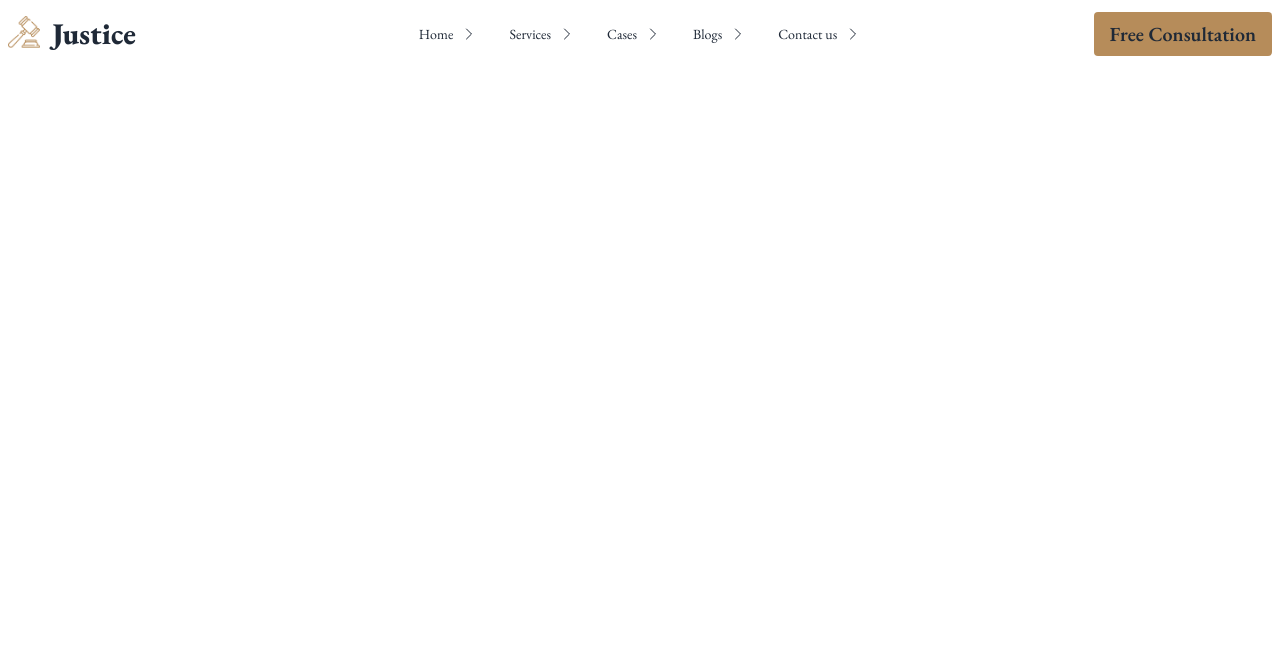
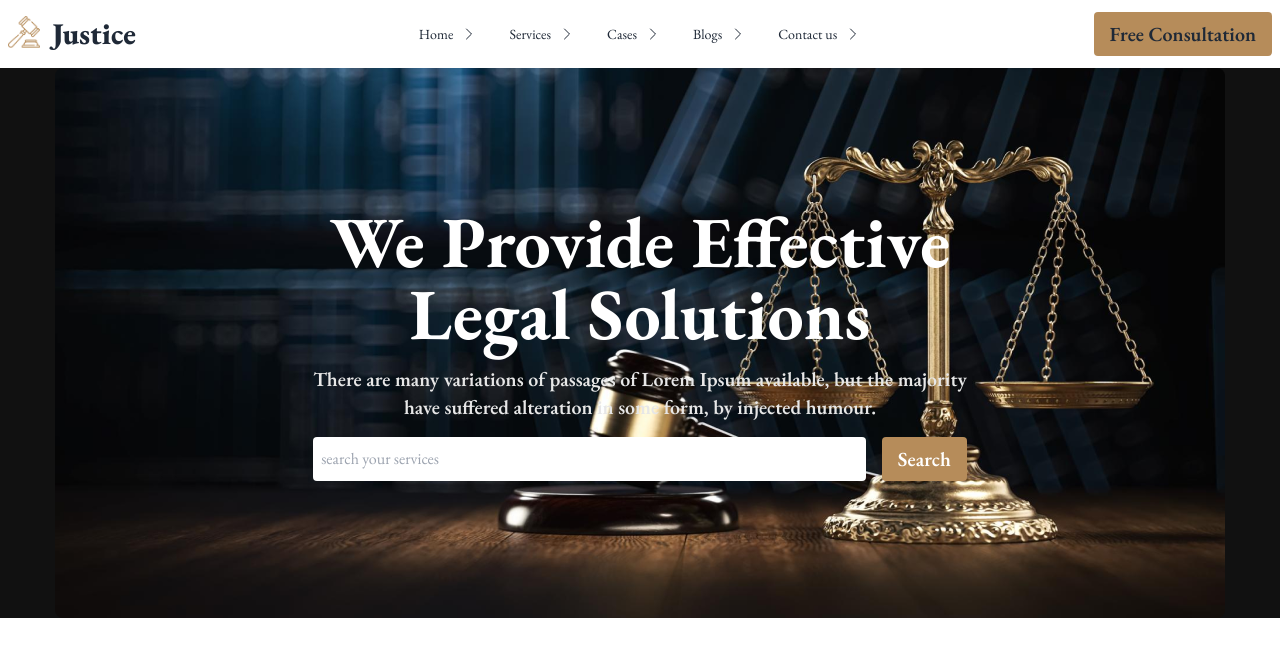
Before and after one commit to abuhayat02/legal-solution, a plain HTML site: page index.html in a window 1280 px wide. Shown: the top 656 px of the page. Drawn offline with nearby package versions, Linux system fonts and the light colour scheme.

Commit message:
banner section done

```diff
--- a/index.html
+++ b/index.html
@@ -124,6 +124,28 @@
                 </div>
             </div>
         </nav>
+        <!-- manu bar end  -->
+
+
+        <!-- banner section start  -->
+
+        <section class="relative flex items-center justify-center bg-gradient-to-b from-[#111111] to-[#111111] ">
+            <img class="" src="./images/banner.png" alt="">
+            <div class="absolute flex flex-col gap-4">
+                <h1 class="text-center text-xl md:text-4xl lg:text-7xl text-white font-bold">
+                    We Provide Effective <br>Legal Solutions
+                </h1>
+                <p class="text-center text-[#E7E7E7] font-semibold text-xs md:text-sm lg:text-xl">
+                    There are many variations of passages of Lorem Ipsum available, but the majority <br>have suffered alteration in some form, by injected humour.
+                </p>
+                <div class="flex flex-row gap-4">
+                    <input class="flex-1 border-none outline-none rounded px-2 " type="text" placeholder="search your services">
+                    <button class="font-semibold rounded text-xl px-4 py-2 bg-button-color text-white">
+                        Search
+                    </button>
+                </div>
+            </div>
+        </section>
     </header>
 
     <!-- main secton  -->
```
